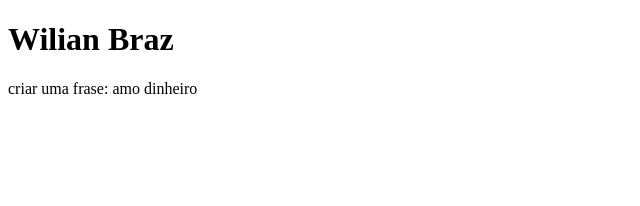
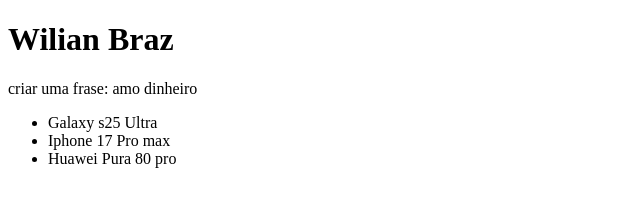
Before and after one commit to wilianbraz-arch/Meu-primeiro-site, a plain HTML site: page index.html in a window 1280 px wide. Shown: the whole page, without its empty margins (0-640 px from the left). Drawn offline with Linux system fonts and the light colour scheme.

Commit message:
lista de produtos

```diff
--- a/index.html
+++ b/index.html
@@ -10,5 +10,11 @@
 
     <p>criar uma frase: amo dinheiro</p>
 
+    <ul>
+    <li>Galaxy s25 Ultra</li>
+    <li>Iphone 17 Pro max</li>
+    <li>Huawei Pura 80 pro</li>
+    </ul>
+
 </body>
 </html>
```
